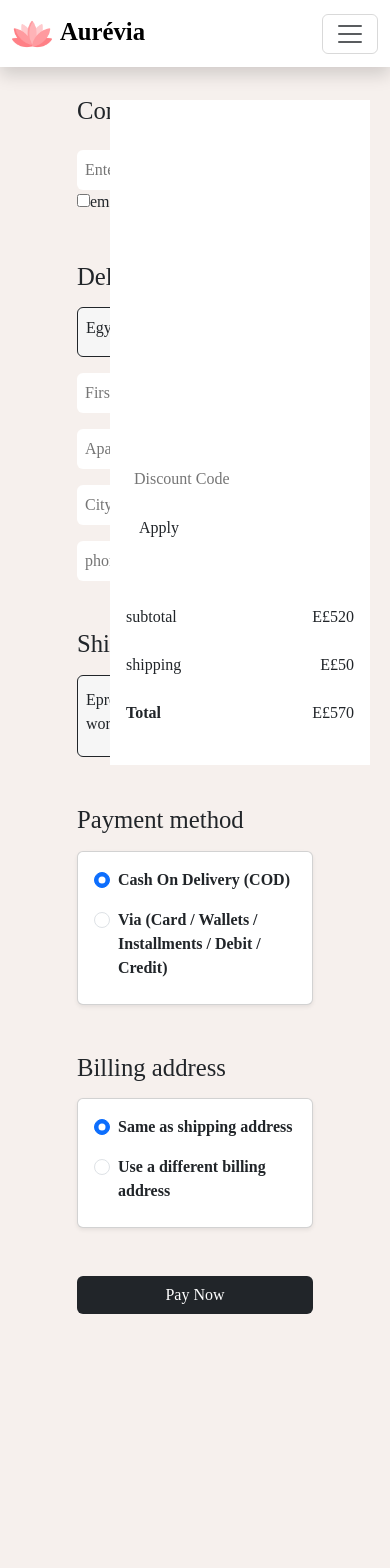
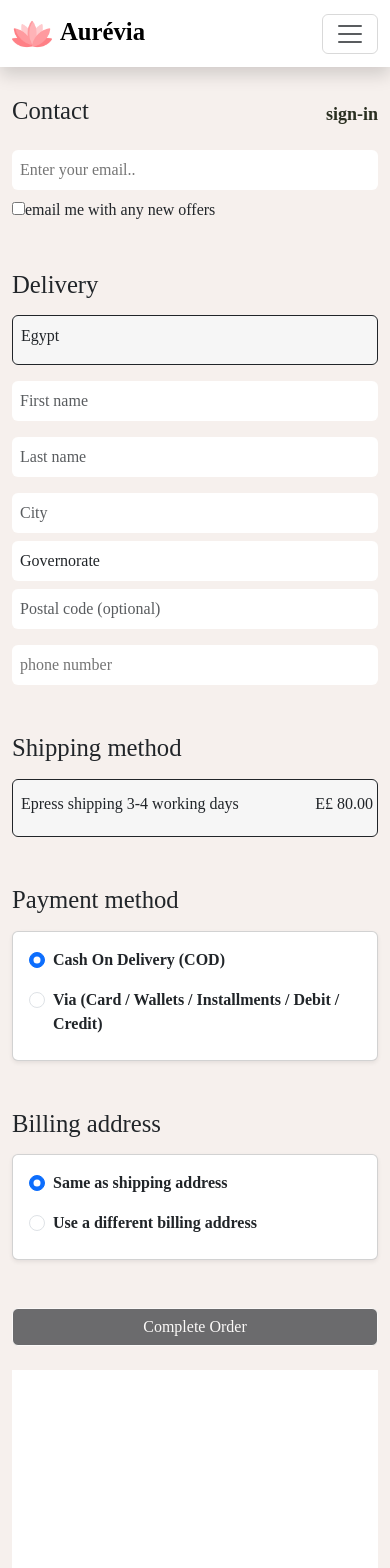
Before and after one commit to lenahmahmoud/project, a React (Vite) app in the folder react/: page /checkout in a window 390 px wide. Shown: the top 1568 px of the page. Before the commit the page ends 1314 px from the top, so only its background shows below. Built offline with nearby package versions, Linux system fonts and the light colour scheme.

Commit message:
add thank u popup&some edits in checkout page

```diff
--- a/react/src/App.jsx
+++ b/react/src/App.jsx
@@ -15,6 +15,7 @@ import Cleansers from './components/pages/products/Cleansers';
 import Moisturizers from './components/pages/products/Moisturizers';
 import Details from './components/pages/Details'
 import Cart from './components/pages/Cart';
+import ThankU from './components/pages/ThankU';     //new line
 import { Routes, Route } from 'react-router-dom'
 import Checkout from './components/pages/Checkout';
 import { useState } from 'react';
@@ -23,6 +24,7 @@ import Wishlist from './components/pages/Wishlist';
 import { useLocation } from 'react-router-dom';
 
 function App() {
+    const [thankUVisible, setThankUVisible] = useState(false);            //new line
     const [searchInput, setSearchInput] = useState("");
     const location = useLocation();
     const hideNavbar = ["/profile"];
@@ -46,13 +48,15 @@ function App() {
             <Route path='/cleansers' element={<Cleansers searchInput={searchInput} />}></Route>
             <Route path='/details/:id' element={<Details />}></Route>
             <Route path='/cart' element={<Cart />}></Route>
-            <Route path='/checkout' element={<Checkout />}></Route>
+            <Route path='/checkout' element={<Checkout openThankU={() => setThankUVisible(true)} />}></Route>  {/*some edits*/}
             <Route path='/profile' element={<ProfilePage />}></Route>
             <Route path='/wishlist' element={<Wishlist />}></Route>
 
 
         </Routes>
         {!hidefooter.includes(location.pathname) && <Footer />}
+        {/* new line */}
+        {thankUVisible && <ThankU closeThankU={setThankUVisible} />}
     </>);
 }
 
--- a/react/src/components/pages/Checkout.jsx
+++ b/react/src/components/pages/Checkout.jsx
@@ -1,11 +1,24 @@
 import { Link } from "react-router-dom";
+//new lines
+import ThankU from "./ThankU";
+import { useState } from "react";
 
-function Checkout() {
+function Checkout({ openThankU }) {
+  const [formData, setFormData] = useState({
+    email: "",
+    firstName: "",
+    lastName: "",
+    city: "",
+    governorate: "",
+    tel: "",
+  });
+  // end new lines
   return (
     <>
       <section className="container-fluid pt-5 mt-5">
-        <div className="row justify-content-around">
-          <div className="col-lg-6 col-8 border-2 rounded">
+        {/* new edits */}
+        <div className="row justify-content-center align-items-start">
+          <div className="col-lg-7 col-md-8 col-12">
             <form>
               {/* Contact */}
               <div className="mb-5">
@@ -15,9 +28,15 @@ function Checkout() {
                 </div>
                 <input
                   type="email"
-                  className="w-100 border-0 p-2 rounded"
+                  className="w-100 border-0 p-2 rounded mb-2"
                   placeholder="Enter your email.."
                   required
+                  //new lines
+                  value={formData.email}
+                  onChange={(e) =>
+                    setFormData({ ...formData, email: e.target.value })
+                  }
+                  //end new lines
                 />
                 <div className="form-group">
                   <input type="checkbox" name="check" id="check" />
@@ -37,40 +56,64 @@ function Checkout() {
                   <p>Egypt</p>
                 </div>
 
+                {/*new edits */}
+                <div className="row mb-3">
+                  <div className="col-md-6 mb-3 mb-md-0">
                     <input
                       type="text"
                       placeholder="First name"
-                  style={{ width: "49%" }}
-                  className="border-0 p-2 rounded mb-3"
+                      className="form-control border-0 p-2 rounded"
                       required
+                      value={formData.firstName}
+                      onChange={(e) =>
+                        setFormData({ ...formData, firstName: e.target.value })
+                      }
                     />
+                  </div>
+                  <div className="col-md-6">
                     <input
                       type="text"
                       placeholder="Last name"
-                  style={{ width: "49%" }}
-                  className="border-0 p-2 rounded mb-3"
+                      className="form-control border-0 p-2 rounded"
                       required
+                      value={formData.lastName}
+                      onChange={(e) =>
+                        setFormData({ ...formData, lastName: e.target.value })
+                      }
                     />
-                <input
-                  type="text"
-                  placeholder="Apartment, suite..etc.(optional)"
-                  className="w-100 border-0 p-2 rounded mb-3"
-                />
+                  </div>
+                </div>
+
+                <div className="row mb-3 g-2">
+                  <div className="col-md-4">
                     <input
                       type="text"
                       name="city"
                       id="city"
                       placeholder="City"
-                  className="border-0 p-2 rounded mb-3"
-                  style={{ width: "30%" }}
+                      className="form-control border-0 p-2 rounded"
+                      required
+                      value={formData.city}
+                      onChange={(e) =>
+                        setFormData({ ...formData, city: e.target.value })
+                      }
                     />
+                  </div>
+                  <div className="col-md-4">
                     <select
                       id="governorates"
                       name="governorates"
-                  className="border-0 p-2 rounded mb-3"
-                  style={{ width: "30%" }}
+                      className="form-control border-0 p-2 rounded"
+                      required
+                      value={formData.governorate}
+                      onChange={(e) =>
+                        setFormData({
+                          ...formData,
+                          governorate: e.target.value,
+                        })
+                      }
                     >
-                  <option disabled selected>
+                      <option disabled value="">
                         Governorate
                       </option>
                       <option value="alexandria">Alexandria</option>
@@ -101,20 +144,30 @@ function Checkout() {
                       <option value="south_sinai">South Sinai</option>
                       <option value="suez">Suez</option>
                     </select>
+                  </div>
+
+                  <div className="col-md-4">
                     <input
                       type="text"
                       placeholder="Postal code (optional)"
-                  className="border-0 p-2 rounded mb-3"
-                  style={{ width: "33%" }}
+                      className="form-control border-0 p-2 rounded"
                     />
+                  </div>
+                </div>
+
                 <input
                   type="tel"
                   name="tel"
                   id="tel"
                   placeholder="phone number"
                   className="w-100 border-0 p-2 rounded"
+                  value={formData.tel}
+                  onChange={(e) =>
+                    setFormData({ ...formData, tel: e.target.value })
+                  }
                 />
               </div>
+              {/* End new edits */}
 
               {/* Shipping */}
               <div className="mb-5">
@@ -141,7 +194,10 @@ function Checkout() {
                         id="cashOption"
                         defaultChecked
                       />
-                      <label className="form-check-label fw-bold" htmlFor="cashOption">
+                      <label
+                        className="form-check-label fw-bold"
+                        htmlFor="cashOption"
+                      >
                         Cash On Delivery (COD)
                       </label>
                     </div>
@@ -155,7 +211,10 @@ function Checkout() {
                         data-bs-target="#cardContent"
                         aria-expanded="false"
                       />
-                      <label className="form-check-label fw-bold" htmlFor="cardOption">
+                      <label
+                        className="form-check-label fw-bold"
+                        htmlFor="cardOption"
+                      >
                         Via (Card / Wallets / Installments / Debit / Credit)
                       </label>
                     </div>
@@ -167,9 +226,9 @@ function Checkout() {
                       <div className="card card-body mb-2 text-center">
                         <i className="bi bi-credit-card-2-front fs-1"></i>
                         <p>
-                          After clicking “Pay now”, you will be redirected to Pay via
-                          (Debit/Credit cards/Wallets/Installments) to complete your
-                          purchase securely.
+                          After clicking “Pay now”, you will be redirected to
+                          Pay via (Debit/Credit cards/Wallets/Installments) to
+                          complete your purchase securely.
                         </p>
                       </div>
                     </div>
@@ -190,7 +249,10 @@ function Checkout() {
                         id="sameAddress"
                         defaultChecked
                       />
-                      <label className="form-check-label fw-bold" htmlFor="sameAddress">
+                      <label
+                        className="form-check-label fw-bold"
+                        htmlFor="sameAddress"
+                      >
                         Same as shipping address
                       </label>
                     </div>
@@ -204,7 +266,10 @@ function Checkout() {
                         data-bs-target="#billingcontent"
                         aria-expanded="false"
                       />
-                      <label className="form-check-label fw-bold" htmlFor="differentAddress">
+                      <label
+                        className="form-check-label fw-bold"
+                        htmlFor="differentAddress"
+                      >
                         Use a different billing address
                       </label>
                     </div>
@@ -221,20 +286,38 @@ function Checkout() {
                 </div>
               </div>
 
-              <button className="btn btn-large w-100 bg-dark text-white">Pay Now</button>
+              {/*new lines */}
+              <button
+                type="button"
+                className="btn btn-large w-100 bg-dark text-white mb-4"
+                onClick={openThankU}
+                disabled={
+                  !formData.firstName ||
+                  !formData.lastName ||
+                  !formData.email ||
+                  !formData.city ||
+                  !formData.governorate ||
+                  !formData.tel
+                }
+              >
+                Complete Order
+              </button>
             </form>
           </div>
+          {/* End new edits */}
 
+          {/*some simple edits */}
           {/* Sidebar */}
-          <aside className="col-lg-5 col-8">
+          <aside className="col-lg-4 col-md-8 col-12">
             <div
               style={{
-                position: "fixed",
+                position: "sticky",
                 top: "100px",
-                right: "20px",
                 backgroundColor: "#fff",
                 padding: "1rem",
+                width: "100%",
               }}
+              //end simple edits
               className="col-lg-5 col-8"
             >
               <div
--- /dev/null
+++ b/react/src/components/pages/ThankU.jsx
@@ -0,0 +1,45 @@
+import React from "react";
+const verify= "../../../public/images/verification.png";
+function ThankU({ closeThankU }) {
+  return (
+    <div
+      className="position-fixed top-0 start-0 w-100 h-100 d-flex justify-content-center align-items-center"
+      style={{ backgroundColor: "rgba(0,0,0,0.4)", zIndex: 9999 }}
+    >
+      <div className="bg-white rounded-4 shadow p-4 text-center" style={{ maxWidth: "500px", width: "90%" }}>
+
+        <div className="d-flex justify-content-end">
+          <button
+            type="button"
+            className="btn-close"
+            aria-label="Close"
+            onClick={() => closeThankU(false)}
+          ></button>
+        </div>
+        <div className="verifyImage">
+             <img src={verify} alt="verify" style={{ width: 50, height: 50 }} className="me-2 mb-3" />
+        </div>
+        <div className="mb-4">
+          <h2 className="fw-bold text-dark">
+            Thank you — your order is complete!
+          </h2>
+        </div>
+
+        <p className="text-secondary mb-4 px-3">
+          Your order has been placed successfully and will be processed as soon
+          as possible. A confirmation email containing your order details and
+          invoice has been sent.
+        </p>
+
+        <button
+          className="btn btn-dark w-100 rounded-pill py-2 mb-3"
+          onClick={() => (window.location.href = "/")}
+        >
+          Continue Shopping
+        </button>
+      </div>
+    </div>
+  );
+}
+
+export default ThankU;
```
Also changed, not shown: react/public/images/verification.png (added). Lines whose indentation alone changed are shown as unchanged.
